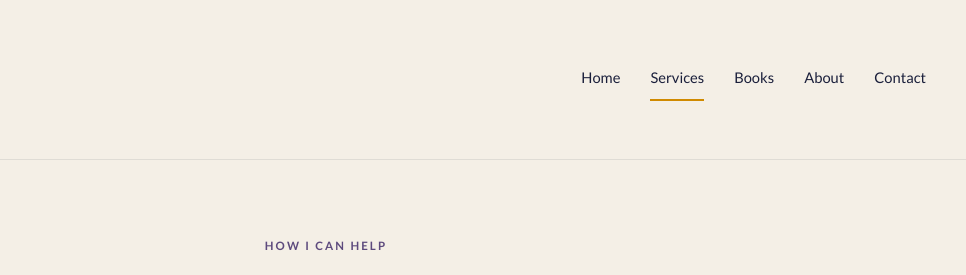
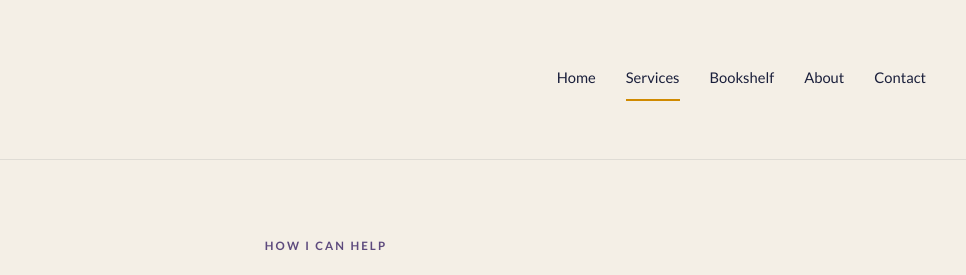
Before and after one commit to joroho73/saffron-author-services-website, a plain HTML site: page services.html in a window 1280 px wide. Shown: the top 275 px of the page, 314-1280 px from the left. Drawn offline with nearby package versions, Linux system fonts and the light colour scheme.

Commit message:
added bookshelf to naviagtion

```diff
--- a/services.html
+++ b/services.html
@@ -39,7 +39,7 @@
       <nav aria-label="Main navigation">
         <a href="index.html">Home</a>
         <a href="services.html" aria-current="page">Services</a>
-        <a href="books.html">Books</a>
+        <a href="books.html">Bookshelf</a>
         <a href="about.html">About</a>
         <a href="contact.html">Contact</a>
       </nav>
```
